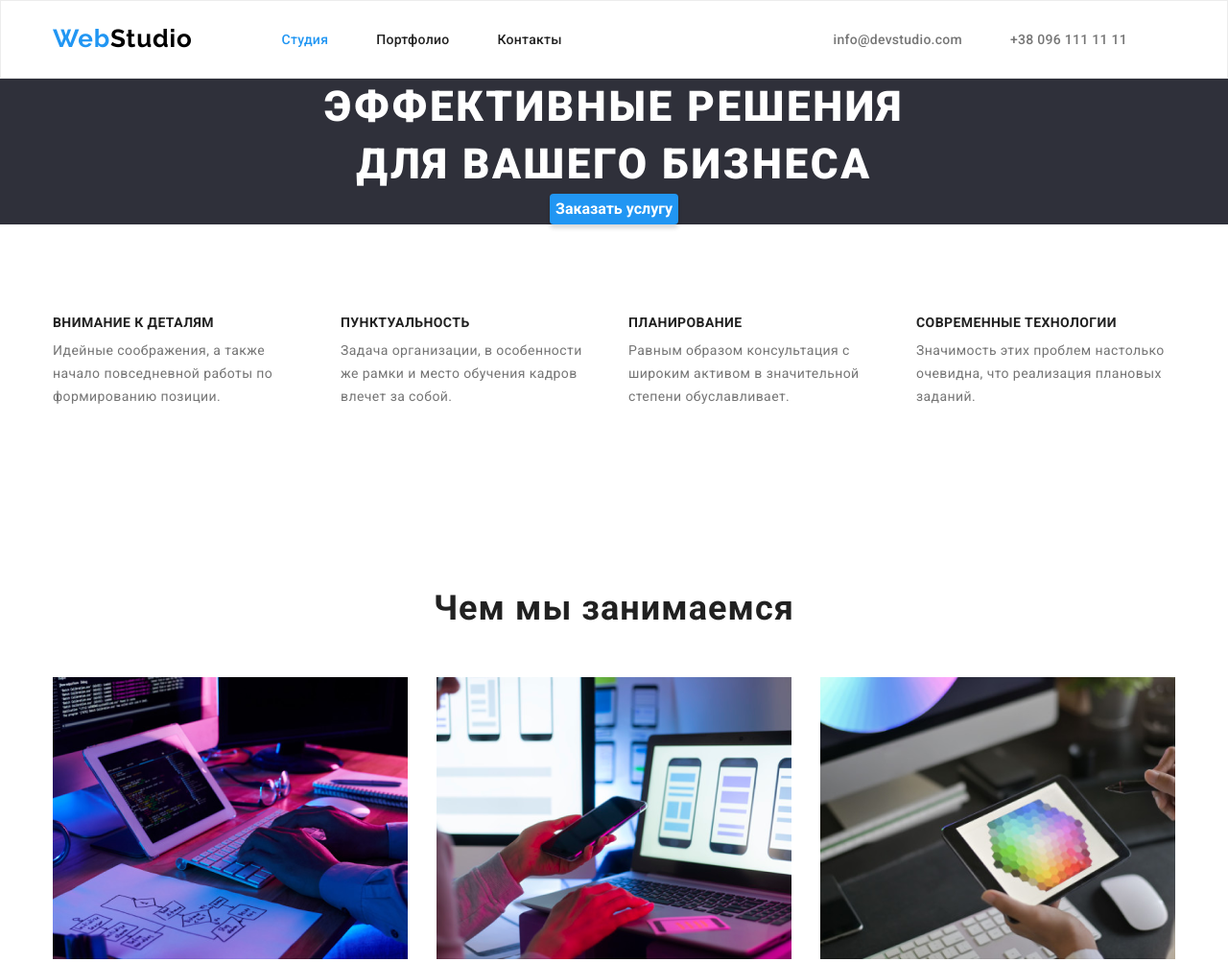
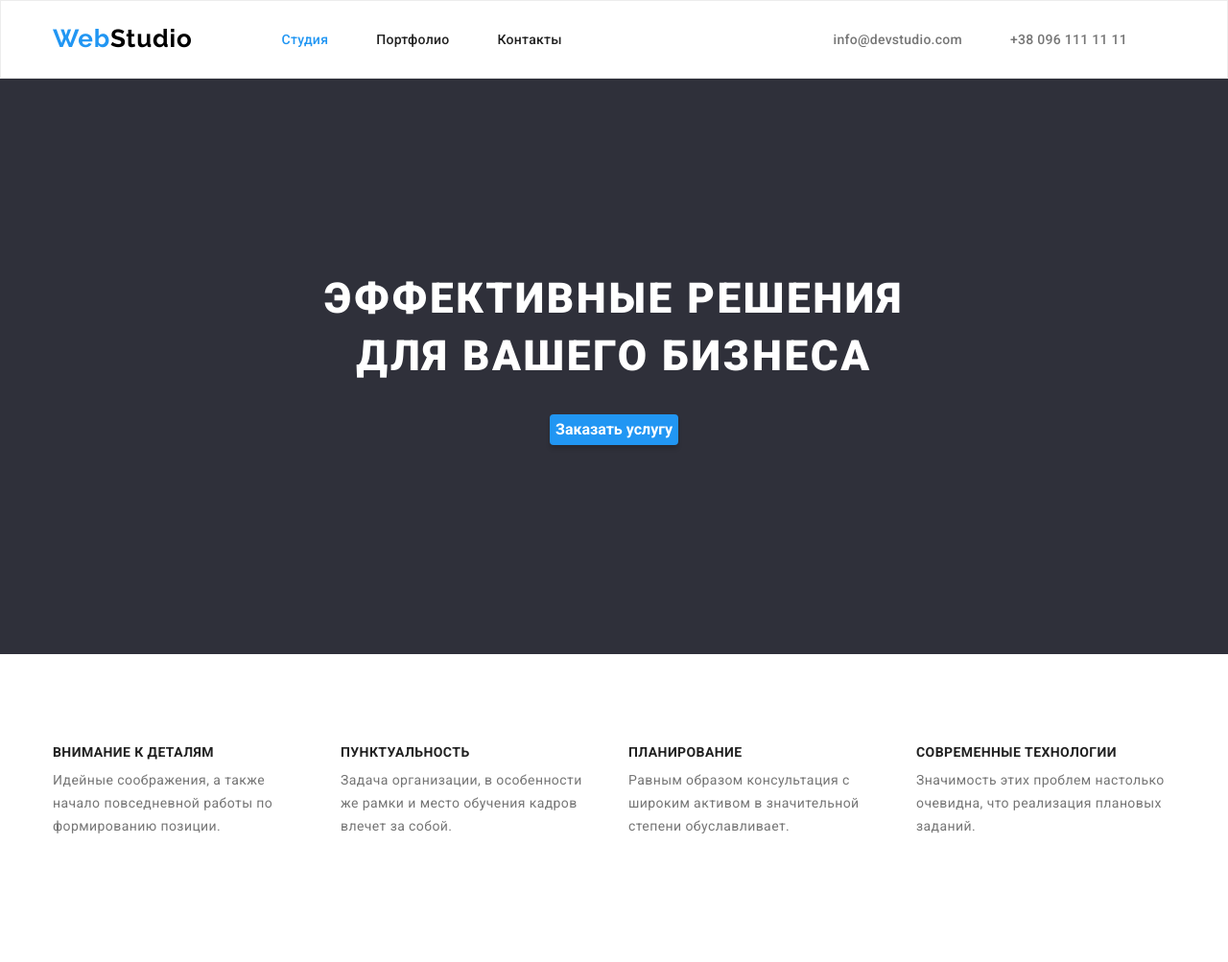
Before and after one commit to Olena-Samillo/goit-markup-hw-03-30, a plain HTML site: page index.html in a window 1280 px wide. Shown: the top 1003 px of the page at 96% size. Drawn offline with nearby package versions, Linux system fonts and the light colour scheme.

Commit message:
Hero для репо goit-markup-hw-03

```diff
--- a/css/styles.css
+++ b/css/styles.css
@@ -161,15 +161,18 @@ body {
 
 /* ===========================   HERO   ======================================= */
 
+
 .hero {
   background-color: var(--secondary-background-color-hero);
   display: flex;
   justify-content: center;
   text-align: center;
+  min-height: 600px;
+  padding-top: 200px;
+  padding-bottom: 200px;
 }
 
 .heading-hero {
-  margin: auto;
   font-family: var(--main-font);
   font-weight: 900;
   font-size: 44px;
@@ -179,10 +182,11 @@ body {
   letter-spacing: 0.06em;
   color: var(--white-color);
   width: 696px;
+  margin-bottom: 30px;
 }
 
 .modal-btn-hero {
-  margin-top: ;
+  display: inline-block;
   font-family: var(--main-font);
   font-weight: bold;
   font-size: 16px;
--- a/index.html
+++ b/index.html
@@ -49,7 +49,7 @@
 
         <!--🦸 HERO-->
     <section class="hero">
-        <div class="container">
+        <div class="hero-container">
                 <h1 class="heading-hero">Эффективные решения для вашего бизнеса</h1>
                 <button class="modal-btn-hero" type="button">Заказать услугу</button>
         </div>
```
